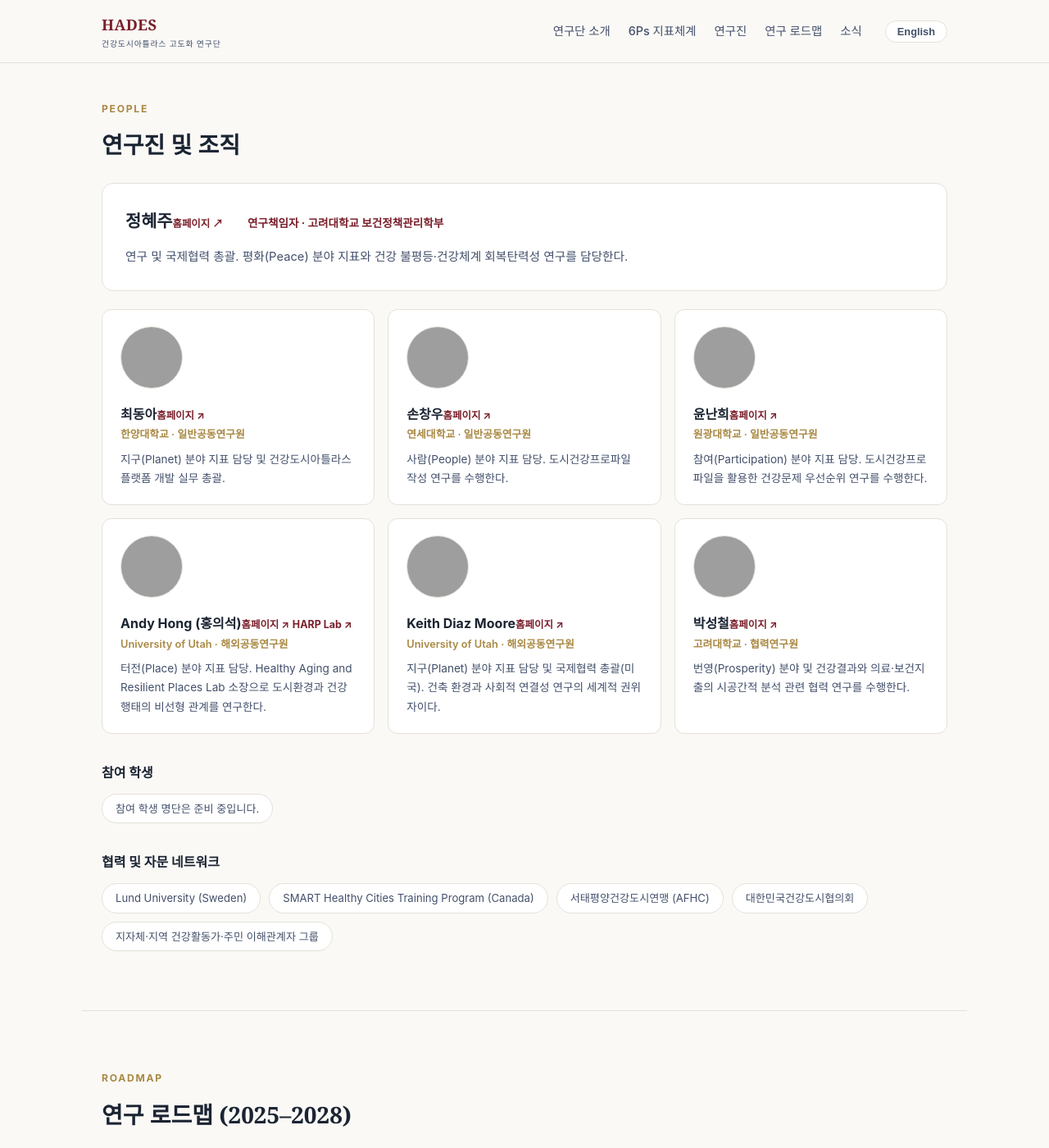
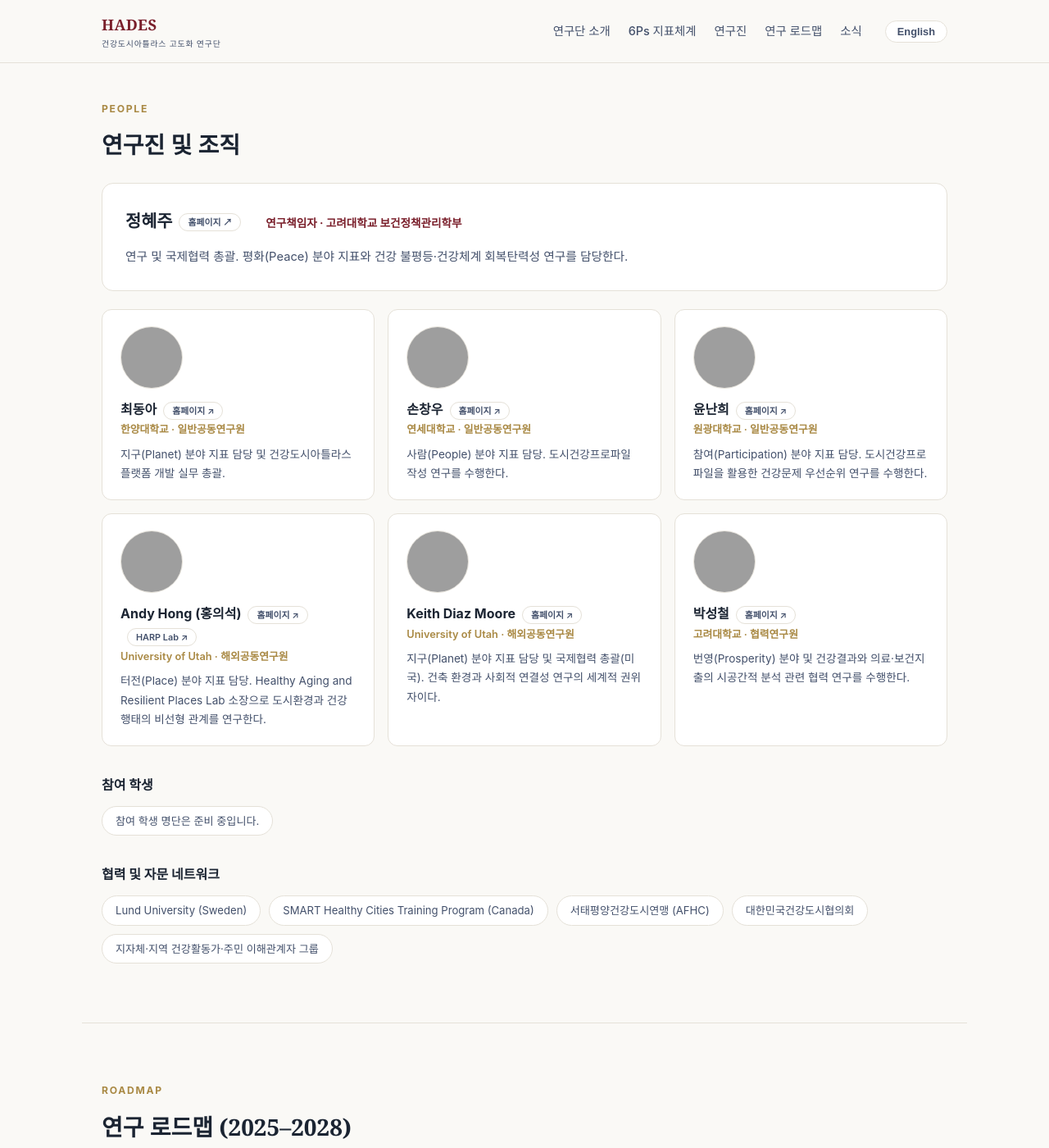
Before and after one commit to hpolicy/hcityatlas, a Jekyll site: the page built from index.html, in a window 1280 px wide and 1400 px high, scrolled down 2889 px. Shown: the whole window at 82% size. Built offline with Jekyll 4.4.1, drawn with Linux system fonts in a browser that asks for light colours; grey boxes are pictures that could not be loaded.

Commit message:
Add files via upload

```diff
--- a/assets/css/style.css
+++ b/assets/css/style.css
@@ -95,9 +95,10 @@
   .person .name{font-weight:700;font-size:1rem;}
   .person .aff{font-size:.8rem;color:var(--gold);font-weight:600;margin-bottom:8px;}
   .person p{font-size:.85rem;color:var(--ink-soft);}
-  .plink{display:inline-block;margin-top:10px;font-size:.78rem;font-weight:700;
-         color:var(--accent);text-decoration:none;}
-  .plink:hover{text-decoration:underline;}
+  .plink{display:inline-block;margin-left:8px;font-size:.68rem;font-weight:600;line-height:1.5;
+         color:var(--ink-soft);background:var(--card);border:1px solid var(--line);
+         border-radius:999px;padding:2px 10px;text-decoration:none;vertical-align:middle;white-space:nowrap;}
+  .plink:hover{color:var(--accent);border-color:var(--accent);}
   .partners{margin-top:34px;}
   .partners h3{font-size:1rem;font-weight:700;margin-bottom:12px;}
   .partner-chips{display:flex;flex-wrap:wrap;gap:10px;}
```
